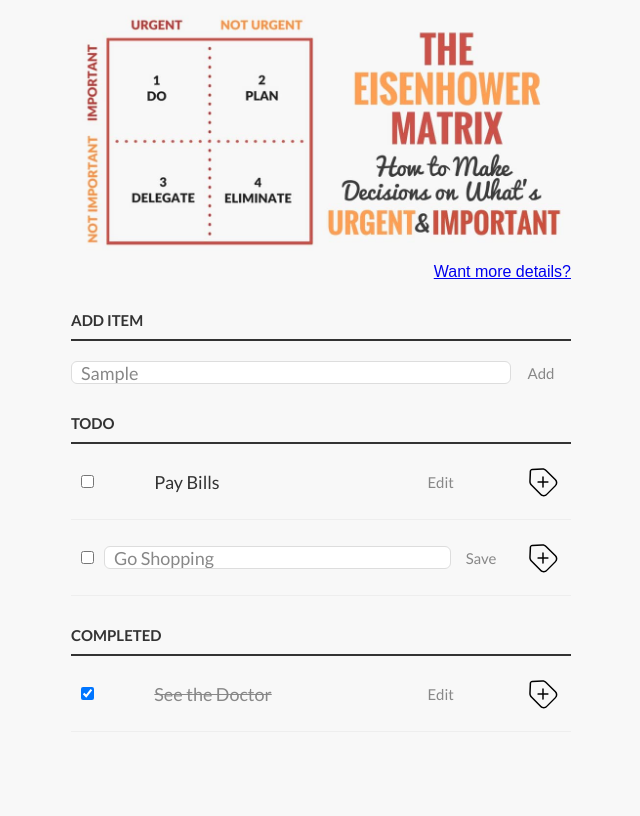
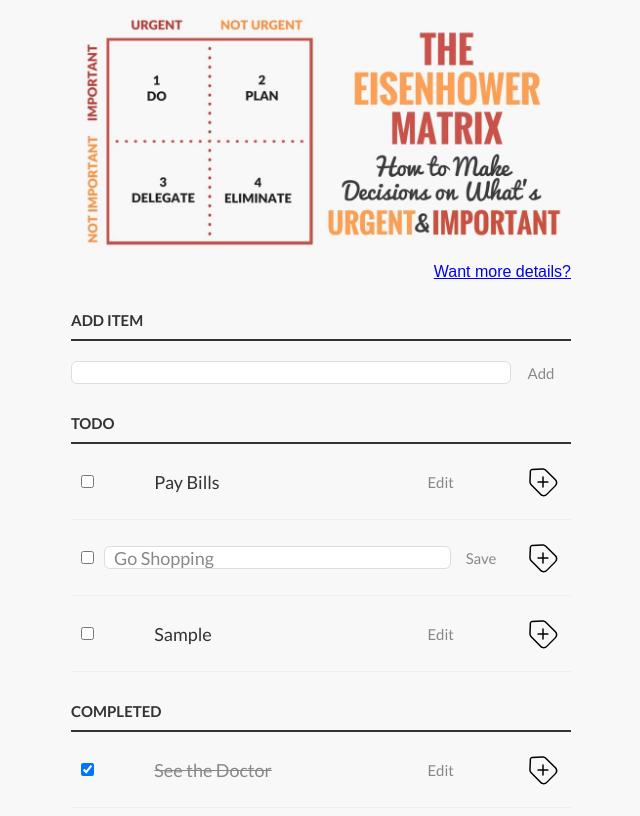
Before and after one commit to TaniaDou/clean-code-s1e1., a plain HTML site: page index.html in a window 1280 px wide. Both pictures are taken after typing "Sample" into the empty fields and a click on the button "Add". Shown: the whole page, without its empty margins (319-959 px from the left). Drawn offline with Linux system fonts and the light colour scheme.

Commit message:
fix: add classes to JS and id in HTML to support functionality of app

```diff
--- a/app.js
+++ b/app.js
@@ -20,7 +20,7 @@ var createNewTaskElement=function(taskString){
     var listItem=document.createElement("li");
 
     //input (checkbox)
-    var checkBox=document.createElement("input");//checkbx
+    var checkBox=document.createElement("input");//checkbox
     //label
     var label=document.createElement("label");//label
     //input (text)
@@ -33,17 +33,20 @@ var createNewTaskElement=function(taskString){
     var deleteButtonImg=document.createElement("img");//delete button image
 
     label.innerText=taskString;
-    label.className='task';
+    label.className='item__label text';
 
     //Each elements, needs appending
+    listItem.className="block-list__item";
     checkBox.type="checkbox";
+    checkBox.className="item__input check";
     editInput.type="text";
-    editInput.className="task";
+    editInput.className="item__input task";
 
     editButton.innerText="Edit"; //innerText encodes special characters, HTML does not.
-    editButton.className="edit";
+    editButton.className="item__btn edit";
 
-    deleteButton.className="delete";
+    deleteButton.className="item__btn delete";
+    deleteButtonImg.className="delete-img";
     deleteButtonImg.src='./remove.svg';
     deleteButton.appendChild(deleteButtonImg);
 
--- a/index.html
+++ b/index.html
@@ -12,10 +12,10 @@
       <a class="matrix__desc" href="https://goal-life.com/page/method/matrix-eisenhower">Want more details?</a>
     </section>
     <section class="main-form">
-      <div class="main-form__block" id="addTasks">
+      <div class="main-form__block">
         <h3 class="main-form__heading">Add Item</h3>
         <div class="main-form__item">
-          <input class="item__input task" type="text">
+          <input class="item__input task" id="new-task" type="text">
           <button class="item__btn">Add</button>
         </div>
       </div>
```
